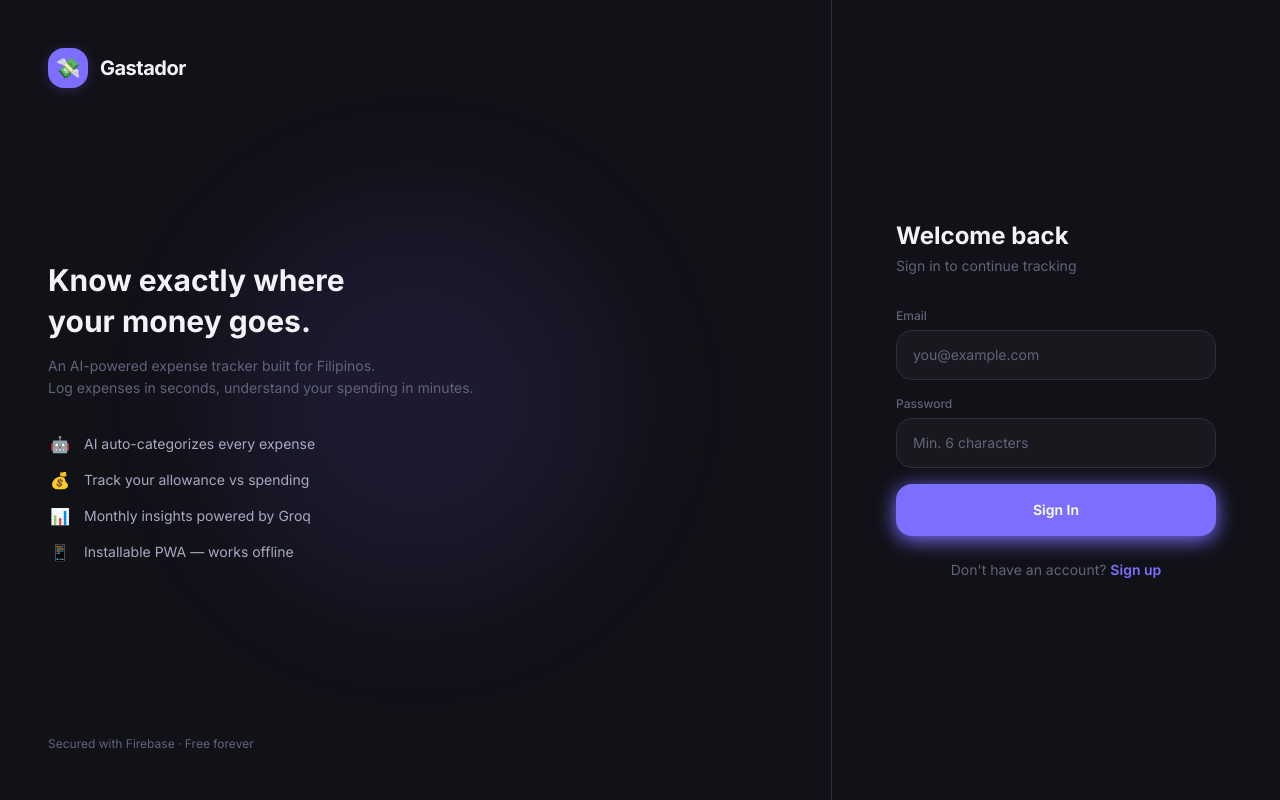
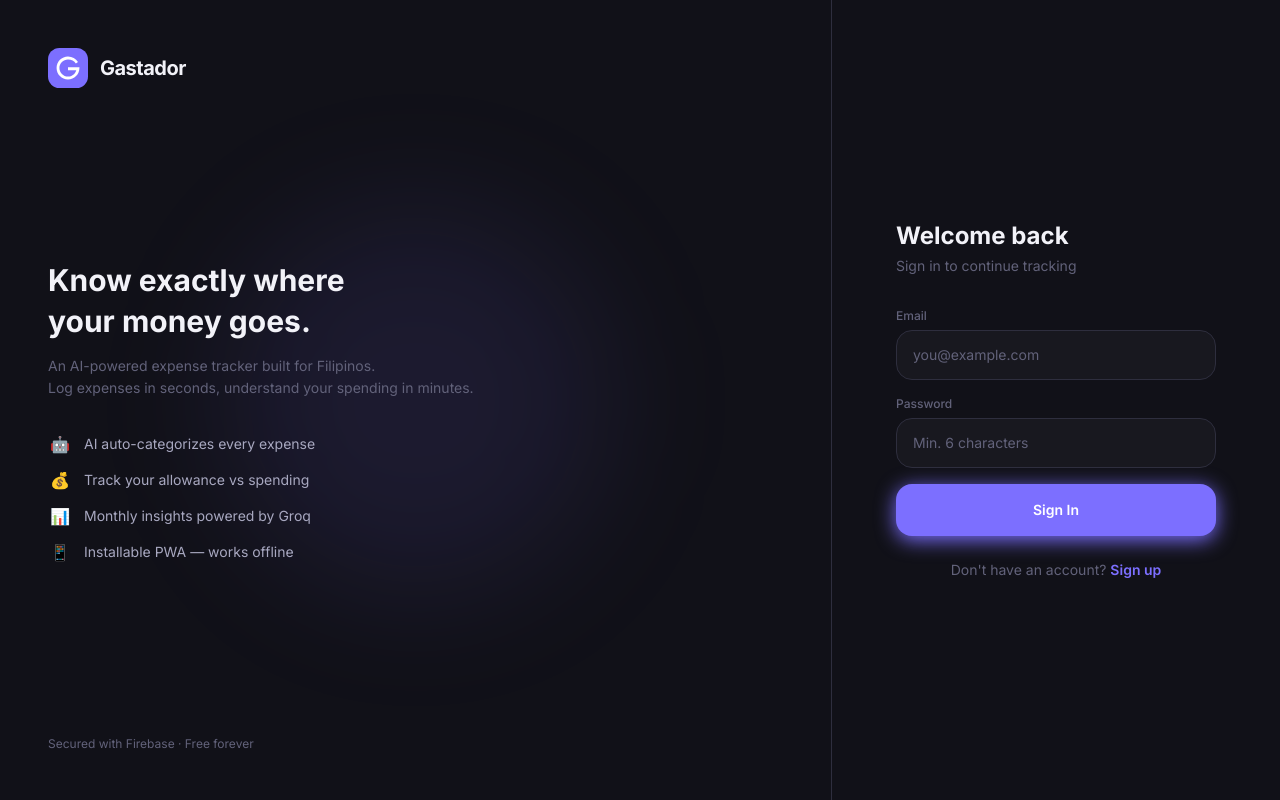
Before and after one commit to Prinss-git/Gastador, a React (Vite) app: page / in a window 1280 px wide. Built offline with nearby package versions, Linux system fonts and the light colour scheme; no server answers.

Commit message:
Replace emoji logo with geometric G lettermark SVG across all pages

```diff
--- a/src/App.tsx
+++ b/src/App.tsx
@@ -36,9 +36,10 @@ export default function App() {
     return (
       <div className="min-h-screen bg-bg flex items-center justify-center">
         <div className="flex flex-col items-center gap-5">
-          <div className="w-16 h-16 rounded-2xl bg-primary flex items-center justify-center text-3xl shadow-primary">
-            💸
-          </div>
+          <svg width="64" height="64" viewBox="0 0 28 28" fill="none" xmlns="http://www.w3.org/2000/svg">
+            <rect width="28" height="28" rx="8" fill="#7C6FFF"/>
+            <path d="M19.5 10.8C18.4 9.1 16.4 8 14 8C10.7 8 8 10.7 8 14C8 17.3 10.7 20 14 20C16.8 20 19.1 18.1 19.8 15.5H14V13.5H22V14C22 18.4 18.4 22 14 22C9.6 22 6 18.4 6 14C6 9.6 9.6 6 14 6C16.9 6 19.5 7.5 21 9.8L19.5 10.8Z" fill="white"/>
+          </svg>
           <div className="w-5 h-5 border-2 border-primary/40 border-t-primary rounded-full animate-spin" />
         </div>
       </div>
--- a/src/pages/Dashboard.tsx
+++ b/src/pages/Dashboard.tsx
@@ -54,7 +54,11 @@ export default function Dashboard() {
       <div className="flex items-center justify-between px-5 pb-2"
         style={{ paddingTop: 'max(16px, env(safe-area-inset-top))' }}>
         <div className="flex items-center gap-2">
-          <div className="w-7 h-7 rounded-lg bg-primary flex items-center justify-center text-sm shadow-primary-sm">💸</div>
+          <svg width="28" height="28" viewBox="0 0 28 28" fill="none" xmlns="http://www.w3.org/2000/svg" className="flex-shrink-0">
+            <rect width="28" height="28" rx="8" fill="#7C6FFF"/>
+            {/* G letterform */}
+            <path d="M19.5 10.8C18.4 9.1 16.4 8 14 8C10.7 8 8 10.7 8 14C8 17.3 10.7 20 14 20C16.8 20 19.1 18.1 19.8 15.5H14V13.5H22V14C22 18.4 18.4 22 14 22C9.6 22 6 18.4 6 14C6 9.6 9.6 6 14 6C16.9 6 19.5 7.5 21 9.8L19.5 10.8Z" fill="white"/>
+          </svg>
           <span className="text-text-1 font-bold text-base tracking-tight">Gastador</span>
         </div>
         <div className="flex items-center gap-3">
--- a/src/pages/Login.tsx
+++ b/src/pages/Login.tsx
@@ -39,9 +39,10 @@ export default function Login() {
 
         {/* Logo */}
         <div className="flex items-center gap-3 relative">
-          <div className="w-10 h-10 rounded-2xl bg-primary flex items-center justify-center text-xl shadow-primary-sm">
-            💸
-          </div>
+          <svg width="40" height="40" viewBox="0 0 28 28" fill="none" xmlns="http://www.w3.org/2000/svg" className="flex-shrink-0">
+            <rect width="28" height="28" rx="8" fill="#7C6FFF"/>
+            <path d="M19.5 10.8C18.4 9.1 16.4 8 14 8C10.7 8 8 10.7 8 14C8 17.3 10.7 20 14 20C16.8 20 19.1 18.1 19.8 15.5H14V13.5H22V14C22 18.4 18.4 22 14 22C9.6 22 6 18.4 6 14C6 9.6 9.6 6 14 6C16.9 6 19.5 7.5 21 9.8L19.5 10.8Z" fill="white"/>
+          </svg>
           <span className="text-text-1 text-xl font-bold tracking-tight">Gastador</span>
         </div>
 
@@ -72,9 +73,10 @@ export default function Login() {
       <div className="flex flex-col justify-center flex-1 px-6 lg:px-16 py-16 lg:max-w-md lg:mx-auto w-full relative">
         {/* Mobile logo */}
         <div className="lg:hidden flex items-center gap-3 mb-12">
-          <div className="w-9 h-9 rounded-xl bg-primary flex items-center justify-center text-lg shadow-primary-sm">
-            💸
-          </div>
+          <svg width="36" height="36" viewBox="0 0 28 28" fill="none" xmlns="http://www.w3.org/2000/svg" className="flex-shrink-0">
+            <rect width="28" height="28" rx="8" fill="#7C6FFF"/>
+            <path d="M19.5 10.8C18.4 9.1 16.4 8 14 8C10.7 8 8 10.7 8 14C8 17.3 10.7 20 14 20C16.8 20 19.1 18.1 19.8 15.5H14V13.5H22V14C22 18.4 18.4 22 14 22C9.6 22 6 18.4 6 14C6 9.6 9.6 6 14 6C16.9 6 19.5 7.5 21 9.8L19.5 10.8Z" fill="white"/>
+          </svg>
           <span className="text-text-1 text-lg font-bold tracking-tight">Gastador</span>
         </div>
 
```
